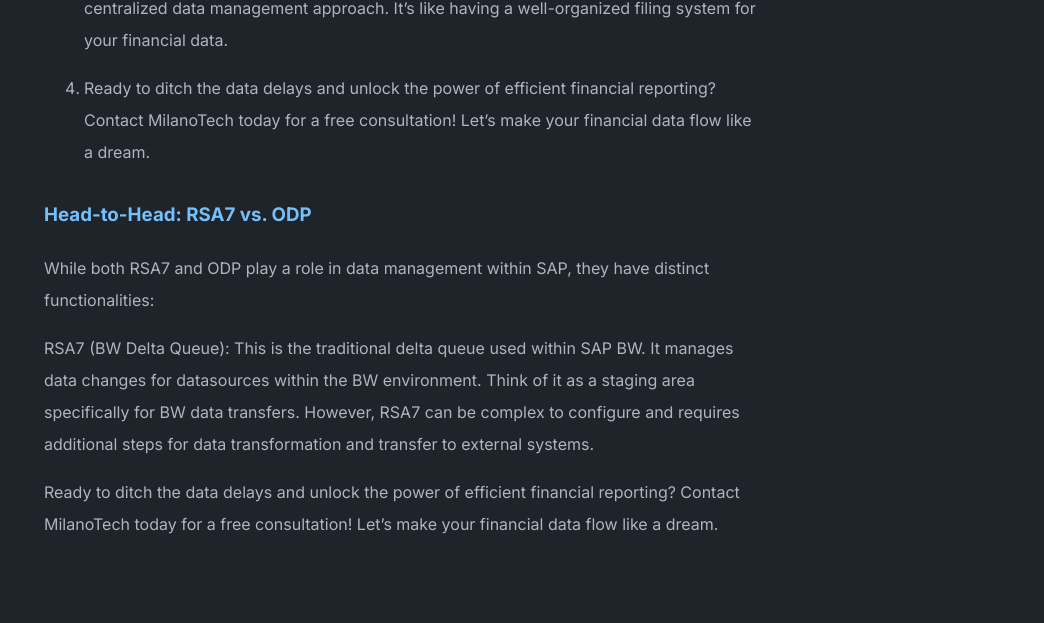
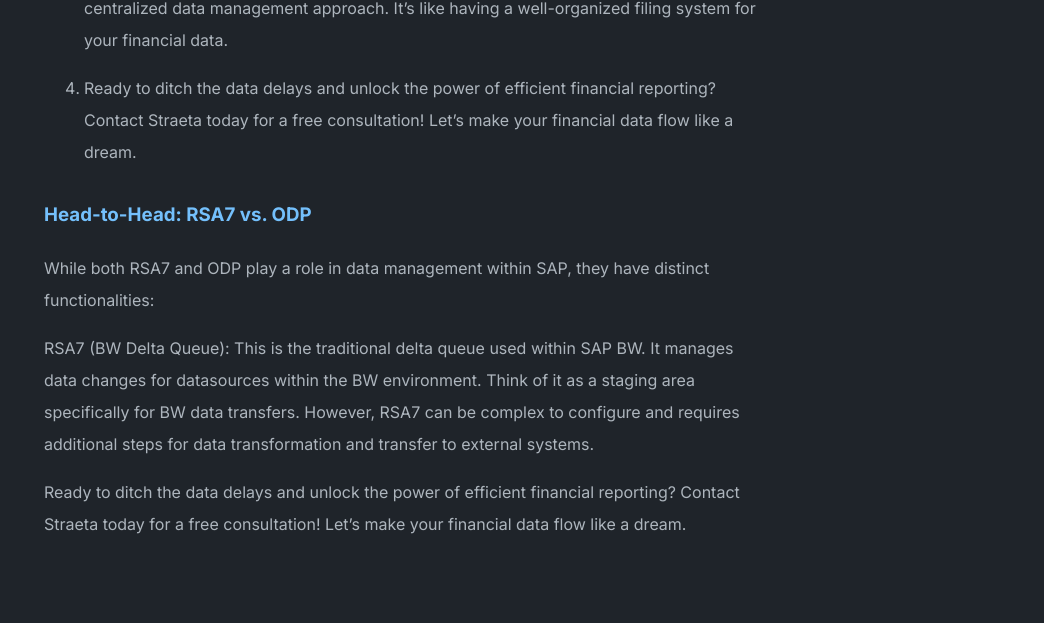
Before and after one commit to MilanoTech/milanotech.github.io, a Jekyll site: the page built from _posts/2024-04-14-Hyperion dataflow with warehousing.md, in a window 1280 px wide and 900 px high, scrolled down 2637 px. Shown: the part 219-842 px from the top of the window, without its empty margins (236-1280 px from the left). Built offline with Jekyll 4.4.1, drawn with Linux system fonts in a browser that asks for light colours; some of the changed text lies outside the part shown.

Commit message:
Update 2024-04-14-Hyperion dataflow with warehousing.md

```diff
--- a/_posts/2024-04-14-Hyperion dataflow with warehousing.md
+++ b/_posts/2024-04-14-Hyperion dataflow with warehousing.md
@@ -1,16 +1,16 @@
 ---
 layout: post
 author: Harsh Sharma
-tags: [SAP BW, Milano Tech, Hyperion, ODQ, RSA7]
+tags: [SAP BW, Straeta, Hyperion, ODQ, RSA7]
 ---
 
-## Case Study: Ditching the Data Delays: How MilanoTech Streamlined Financial Reporting with a BW to ODP Power Move
+## Case Study: Ditching the Data Delays: How Straeta Streamlined Financial Reporting with a BW to ODP Power Move
 
 Imagine this: you're a financial whiz at a top company, but your fancy reporting software (HFM) is being held hostage by clunky data pipelines in your SAP BW environment. Manual data extraction and siloed information are slowing you down like molasses in January. Sounds like a recipe for frustrated sighs and missed deadlines.
 
-That's where MilanoTech swoops in, cape and all. We recently partnered with a leading company facing this exact data dilemma. Their HFM consolidation process was bogged down by inefficient data management in SAP BW.
+That's where Straeta swoops in, cape and all. We recently partnered with a leading company facing this exact data dilemma. Their HFM consolidation process was bogged down by inefficient data management in SAP BW.
 
-![image](https://github.com/MilanoTech/milanotech.github.io/assets/166930479/f574ea0c-4fa6-411e-83e9-bedeb7a9f248)
+![image](https://github.com/Straeta/Straeta.github.io/assets/166930479/f574ea0c-4fa6-411e-83e9-bedeb7a9f248)
 
 
 ### The Challenge: Data Delays Derailing Decisions
@@ -53,7 +53,7 @@ By migrating critical datasources from BW to ODP, we delivered a strategic solut
 
 3. Improved data governance: Data quality and consistency are enhanced with ODP's centralized data management approach. It's like having a well-organized filing system for your financial data.
 
-4. Ready to ditch the data delays and unlock the power of efficient financial reporting? Contact MilanoTech today for a free consultation! Let's make your financial data flow like a dream.
+4. Ready to ditch the data delays and unlock the power of efficient financial reporting? Contact Straeta today for a free consultation! Let's make your financial data flow like a dream.
 
 ### Head-to-Head: RSA7 vs. ODP
 
@@ -61,4 +61,4 @@ While both RSA7 and ODP play a role in data management within SAP, they have dis
 
 RSA7 (BW Delta Queue): This is the traditional delta queue used within SAP BW. It manages data changes for datasources within the BW environment. Think of it as a staging area specifically for BW data transfers.  However, RSA7 can be complex to configure and requires additional steps for data transformation and transfer to external systems.
 
-Ready to ditch the data delays and unlock the power of efficient financial reporting? Contact MilanoTech today for a free consultation! Let's make your financial data flow like a dream.
+Ready to ditch the data delays and unlock the power of efficient financial reporting? Contact Straeta today for a free consultation! Let's make your financial data flow like a dream.
```
